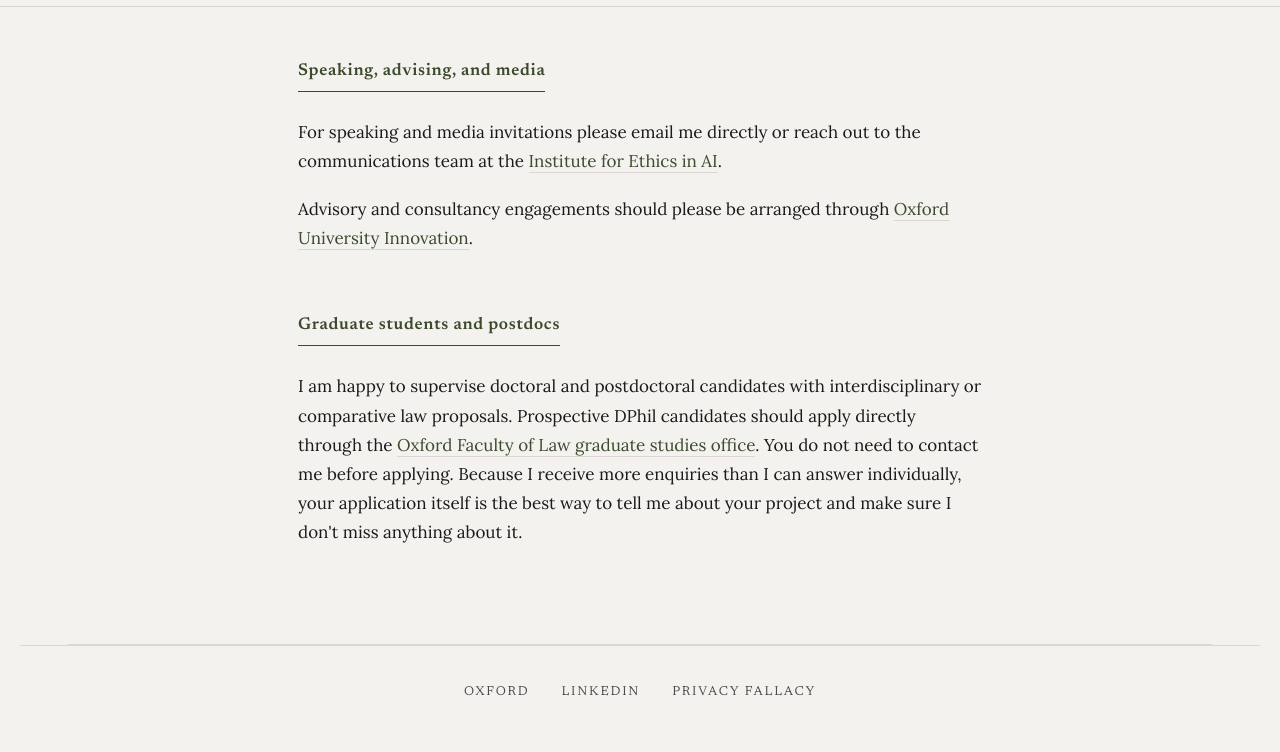
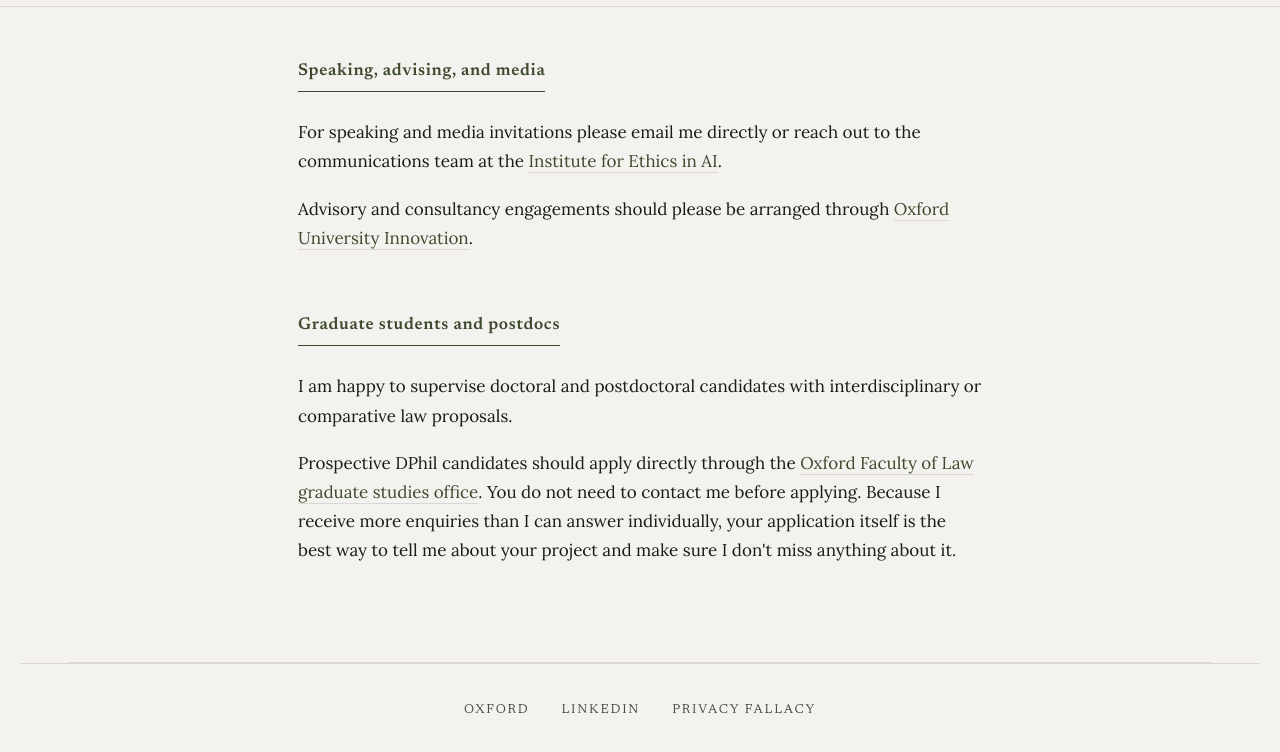
Before and after one commit to ignacio-cofone/ignacio-cofone.github.io, a plain HTML site: page contact.html in a window 1280 px wide. Shown: the part 70-822 px from the top of the page. Drawn offline with Linux system fonts and the light colour scheme.

Commit message:
Update contact.html

```diff
--- a/contact.html
+++ b/contact.html
@@ -70,7 +70,8 @@
   <div class="section">
     <span class="section-label">Graduate students and postdocs</span>
     <div class="prose">
-      <p>I am happy to supervise doctoral and postdoctoral candidates with interdisciplinary or comparative law proposals. Prospective DPhil candidates should apply directly through the <a href="https://www.law.ox.ac.uk/admissions">Oxford Faculty of Law graduate studies office</a>. You do not need to contact me before applying. Because I receive more enquiries than I can answer individually, your application itself is the best way to tell me about your project and make sure I don't miss anything about it.</p>
+      <p>I am happy to supervise doctoral and postdoctoral candidates with interdisciplinary or comparative law proposals.</p>
+      <p>Prospective DPhil candidates should apply directly through the <a href="https://www.law.ox.ac.uk/admissions">Oxford Faculty of Law graduate studies office</a>. You do not need to contact me before applying. Because I receive more enquiries than I can answer individually, your application itself is the best way to tell me about your project and make sure I don't miss anything about it.</p>
     </div>
   </div>
 
```
